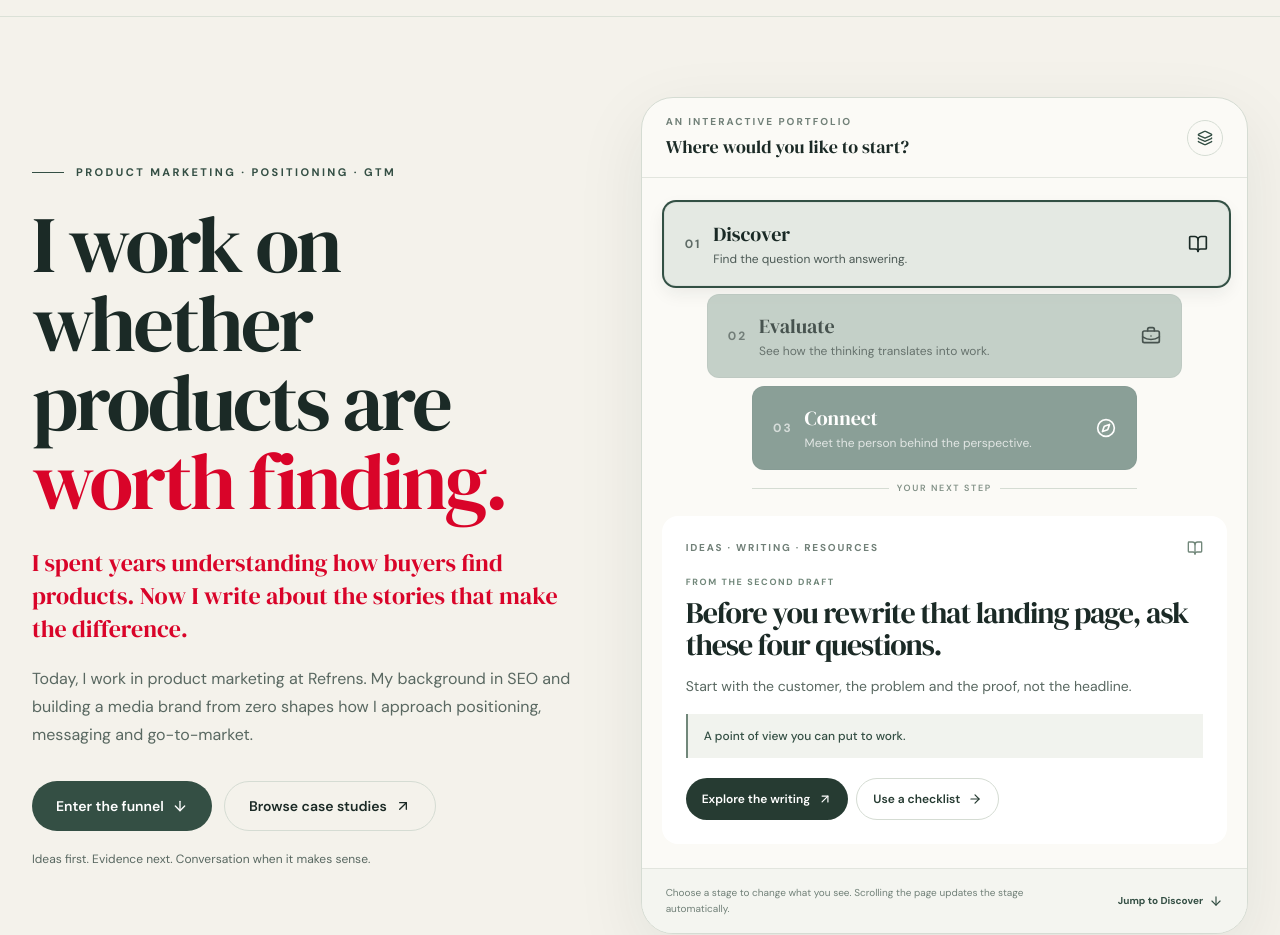
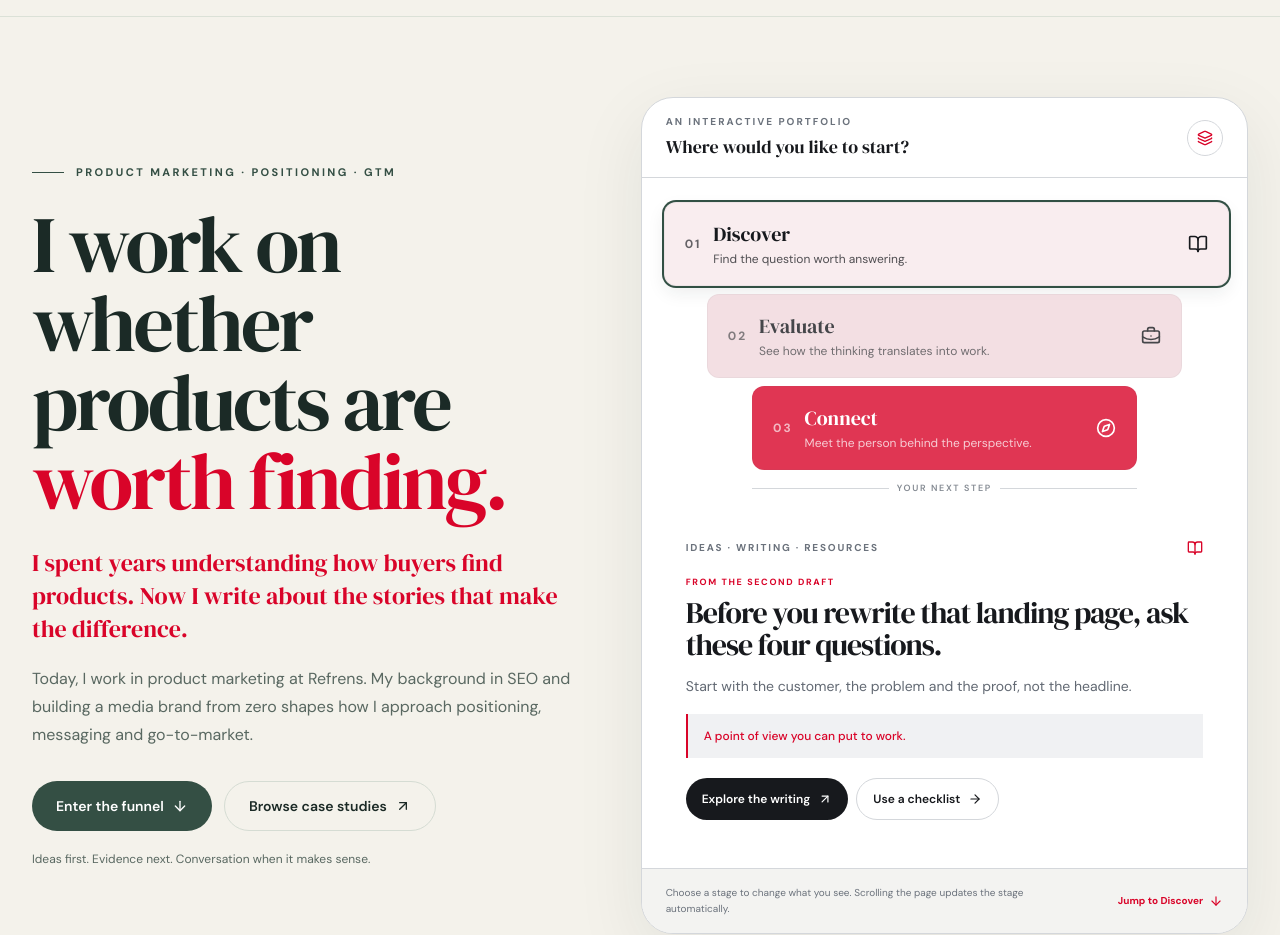
Before and after one commit to akshatjain4377-commits/Akshat-Jain-PMM-Portfolio, a React (Vite) app: page / in a window 1280 px wide. Shown: the part 60-995 px from the top of the page. Built offline with nearby package versions, Linux system fonts and the light colour scheme.

Commit message:
Shift the portfolio to a motorsport-inspired red and graphite palette

```diff
--- a/src/components/FunnelMap.tsx
+++ b/src/components/FunnelMap.tsx
@@ -18,8 +18,8 @@ const stages = [
     secondaryDestination: '/resources',
     secondaryLabel: 'Use a checklist',
     width: '100%',
-    surface: '#E4E9E3',
-    foreground: '#1B2A26',
+    surface: '#F8EDEF',
+    foreground: '#17191D',
     icon: BookOpen,
     sectionLabel: 'Jump to Discover',
   },
@@ -38,8 +38,8 @@ const stages = [
     secondaryDestination: '/work/business-standard',
     secondaryLabel: 'Open a case study',
     width: '84%',
-    surface: '#B7C6BD',
-    foreground: '#1B2A26',
+    surface: '#F1D8DD',
+    foreground: '#17191D',
     icon: BriefcaseBusiness,
     sectionLabel: 'Jump to Evaluate',
   },
@@ -58,7 +58,7 @@ const stages = [
     secondaryDestination: '/contact',
     secondaryLabel: 'Start a conversation',
     width: '68%',
-    surface: '#6F8980',
+    surface: '#D90429',
     foreground: '#FFFFFF',
     icon: Compass,
     sectionLabel: 'Jump to Connect',
@@ -100,13 +100,13 @@ export default function FunnelMap() {
 
   return (
     <div className="w-full">
-      <div className="overflow-hidden rounded-[2rem] border border-[#D5DCD3] bg-[#FBFAF6] shadow-[0_22px_70px_rgba(27,42,38,0.08)]">
-        <div className="flex items-center justify-between gap-3 border-b border-[#E2E5DE] px-5 py-4 md:px-6">
+      <div className="overflow-hidden rounded-[2rem] border border-[#D4D7DB] bg-[#FFFFFF] shadow-[0_22px_70px_rgba(27,42,38,0.08)]">
+        <div className="flex items-center justify-between gap-3 border-b border-[#D4D7DB] px-5 py-4 md:px-6">
           <div>
-            <p className="text-[10px] font-bold uppercase tracking-[0.2em] text-[#718078]">An interactive portfolio</p>
-            <p className="mt-1 font-display text-lg text-[#1B2A26]">Where would you like to start?</p>
+            <p className="text-[10px] font-bold uppercase tracking-[0.2em] text-[#6B727C]">An interactive portfolio</p>
+            <p className="mt-1 font-display text-lg text-[#17191D]">Where would you like to start?</p>
           </div>
-          <span className="flex h-9 w-9 items-center justify-center rounded-full border border-[#D5DCD3] text-[#344F44]" aria-hidden="true">
+          <span className="flex h-9 w-9 items-center justify-center rounded-full border border-[#D4D7DB] text-[#D90429]" aria-hidden="true">
             <Layers3 className="h-4 w-4" />
           </span>
         </div>
@@ -122,7 +122,7 @@ export default function FunnelMap() {
                   type="button"
                   onClick={() => setActive(stage.id)}
                   aria-pressed={isActive}
-                  className={`funnel-stage mx-auto flex min-h-[76px] items-center justify-between gap-3 rounded-xl px-4 py-3 text-left focus-visible:outline focus-visible:outline-2 focus-visible:outline-offset-4 focus-visible:outline-[#344F44] md:min-h-[84px] md:px-5 ${isActive ? 'is-active' : 'opacity-80 hover:opacity-100'}`}
+                  className={`funnel-stage mx-auto flex min-h-[76px] items-center justify-between gap-3 rounded-xl px-4 py-3 text-left focus-visible:outline focus-visible:outline-2 focus-visible:outline-offset-4 focus-visible:outline-[#D90429] md:min-h-[84px] md:px-5 ${isActive ? 'is-active' : 'opacity-80 hover:opacity-100'}`}
                   style={{ width: stage.width, backgroundColor: stage.surface, color: stage.foreground }}
                 >
                   <span className="flex min-w-0 items-center gap-3">
@@ -138,53 +138,53 @@ export default function FunnelMap() {
             })}
           </div>
 
-          <div className="mx-auto mt-3 flex w-[68%] items-center justify-center gap-2 text-[9px] font-semibold uppercase tracking-[0.18em] text-[#829187]" aria-hidden="true">
-            <span className="h-px flex-1 bg-[#D5DCD3]" />
+          <div className="mx-auto mt-3 flex w-[68%] items-center justify-center gap-2 text-[9px] font-semibold uppercase tracking-[0.18em] text-[#858B93]" aria-hidden="true">
+            <span className="h-px flex-1 bg-[#D4D7DB]" />
             Your next step
-            <span className="h-px flex-1 bg-[#D5DCD3]" />
+            <span className="h-px flex-1 bg-[#D4D7DB]" />
           </div>
 
           <div key={selected.id} className="funnel-detail mt-5 rounded-2xl bg-white p-5 md:p-6" aria-live="polite">
             <div className="flex items-center justify-between gap-3">
-              <p className="text-[9px] font-bold uppercase tracking-[0.18em] text-[#718078] md:text-[10px]">{selected.eyebrow}</p>
-              <Icon className="h-4 w-4 shrink-0 text-[#71877A]" aria-hidden="true" />
+              <p className="text-[9px] font-bold uppercase tracking-[0.18em] text-[#6B727C] md:text-[10px]">{selected.eyebrow}</p>
+              <Icon className="h-4 w-4 shrink-0 text-[#D90429]" aria-hidden="true" />
             </div>
-            <p className="mt-5 text-[9px] font-bold uppercase tracking-[0.18em] text-[#71877A]">{selected.featureLabel}</p>
-            <h3 className="mt-2 font-display text-2xl leading-[1.08] tracking-[-0.035em] text-[#1B2A26] md:text-3xl">
+            <p className="mt-5 text-[9px] font-bold uppercase tracking-[0.18em] text-[#D90429]">{selected.featureLabel}</p>
+            <h3 className="mt-2 font-display text-2xl leading-[1.08] tracking-[-0.035em] text-[#17191D] md:text-3xl">
               {selected.featureTitle}
             </h3>
-            <p className="mt-3 text-sm leading-6 text-[#596861]">{selected.featureBody}</p>
-            <div className="mt-4 border-l-2 border-[#71877A] bg-[#F1F3EE] px-4 py-3 text-xs font-medium leading-5 text-[#344F44]">
+            <p className="mt-3 text-sm leading-6 text-[#626973]">{selected.featureBody}</p>
+            <div className="mt-4 border-l-2 border-[#D90429] bg-[#F0F1F3] px-4 py-3 text-xs font-medium leading-5 text-[#D90429]">
               {selected.signal}
             </div>
             {selected.id === 'connect' && (
-              <div className="mt-4 flex items-center gap-3 rounded-xl border border-[#E2E5DE] p-3">
+              <div className="mt-4 flex items-center gap-3 rounded-xl border border-[#D4D7DB] p-3">
                 <img
                   src="https://raw.githubusercontent.com/akshatjain4377-commits/Akshat-Jain-PMM-Portfolio/main/akshat-jain-about-me.jpeg"
                   alt="Akshat Jain"
                   loading="lazy"
-                  className="h-12 w-12 rounded-full border border-[#D5DCD3] object-cover"
+                  className="h-12 w-12 rounded-full border border-[#D4D7DB] object-cover"
                 />
                 <div>
-                  <p className="font-display text-base text-[#1B2A26]">Akshat Jain</p>
-                  <p className="mt-0.5 text-xs text-[#718078]">Product marketing · Refrens</p>
+                  <p className="font-display text-base text-[#17191D]">Akshat Jain</p>
+                  <p className="mt-0.5 text-xs text-[#6B727C]">Product marketing · Refrens</p>
                 </div>
               </div>
             )}
             <div className="mt-5 flex flex-wrap gap-2">
-              <Link to={selected.destination} className="inline-flex items-center gap-2 rounded-full bg-[#263B32] px-4 py-3 text-xs font-semibold text-white transition hover:bg-[#3A5548] focus-visible:outline focus-visible:outline-2 focus-visible:outline-offset-2 focus-visible:outline-[#344F44]">
+              <Link to={selected.destination} className="inline-flex items-center gap-2 rounded-full bg-[#17191D] px-4 py-3 text-xs font-semibold text-white transition hover:bg-[#B50021] focus-visible:outline focus-visible:outline-2 focus-visible:outline-offset-2 focus-visible:outline-[#D90429]">
                 {selected.destinationLabel} <ArrowUpRight className="h-3.5 w-3.5" aria-hidden="true" />
               </Link>
-              <Link to={selected.secondaryDestination} className="inline-flex items-center gap-2 rounded-full border border-[#D5DCD3] px-4 py-3 text-xs font-semibold text-[#263B32] transition hover:bg-[#F4F6F1]">
+              <Link to={selected.secondaryDestination} className="inline-flex items-center gap-2 rounded-full border border-[#D4D7DB] px-4 py-3 text-xs font-semibold text-[#17191D] transition hover:bg-[#F8F8F9]">
                 {selected.secondaryLabel} <ArrowRight className="h-3.5 w-3.5" aria-hidden="true" />
               </Link>
             </div>
           </div>
         </div>
 
-        <div className="flex items-center justify-between gap-3 border-t border-[#E2E5DE] bg-[#F4F5F0] px-5 py-4 md:px-6">
-          <p className="max-w-[70%] text-[10px] leading-4 text-[#718078]">Choose a stage to change what you see. Scrolling the page updates the stage automatically.</p>
-          <button type="button" onClick={jumpToStage} className="inline-flex shrink-0 items-center gap-1.5 text-[10px] font-bold text-[#344F44] transition hover:text-[#71877A]">
+        <div className="flex items-center justify-between gap-3 border-t border-[#D4D7DB] bg-[#F3F3F1] px-5 py-4 md:px-6">
+          <p className="max-w-[70%] text-[10px] leading-4 text-[#6B727C]">Choose a stage to change what you see. Scrolling the page updates the stage automatically.</p>
+          <button type="button" onClick={jumpToStage} className="inline-flex shrink-0 items-center gap-1.5 text-[10px] font-bold text-[#D90429] transition hover:text-[#D90429]">
             {selected.sectionLabel} <ArrowDown className="h-3.5 w-3.5" aria-hidden="true" />
           </button>
         </div>
```
